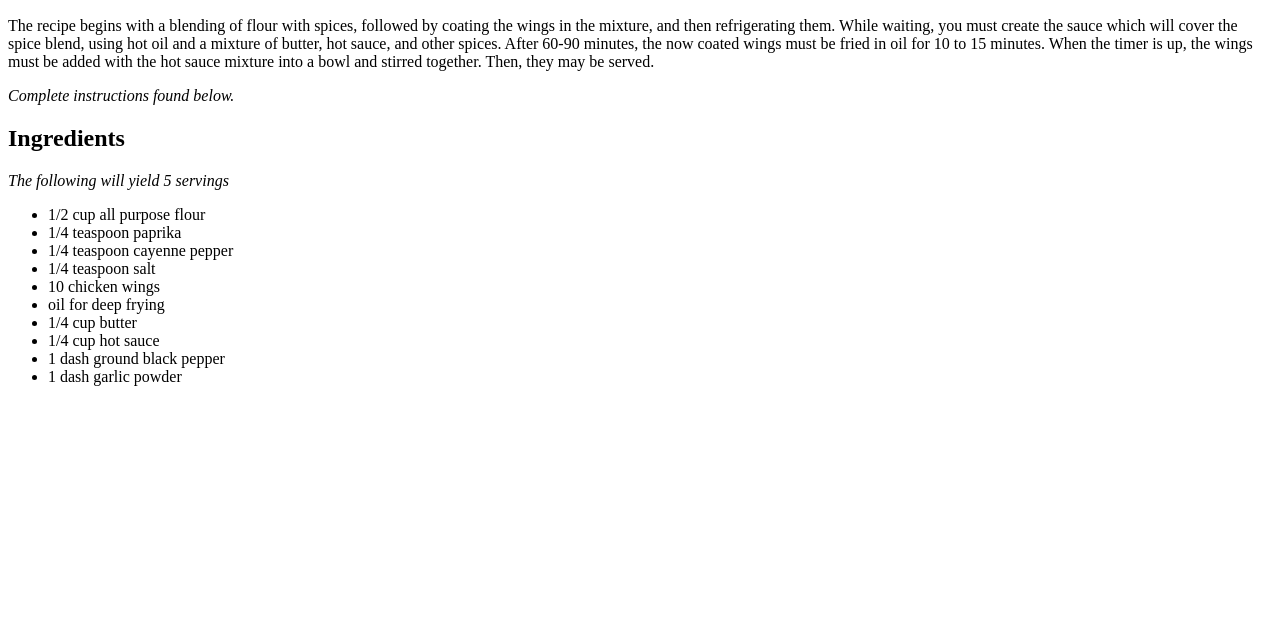
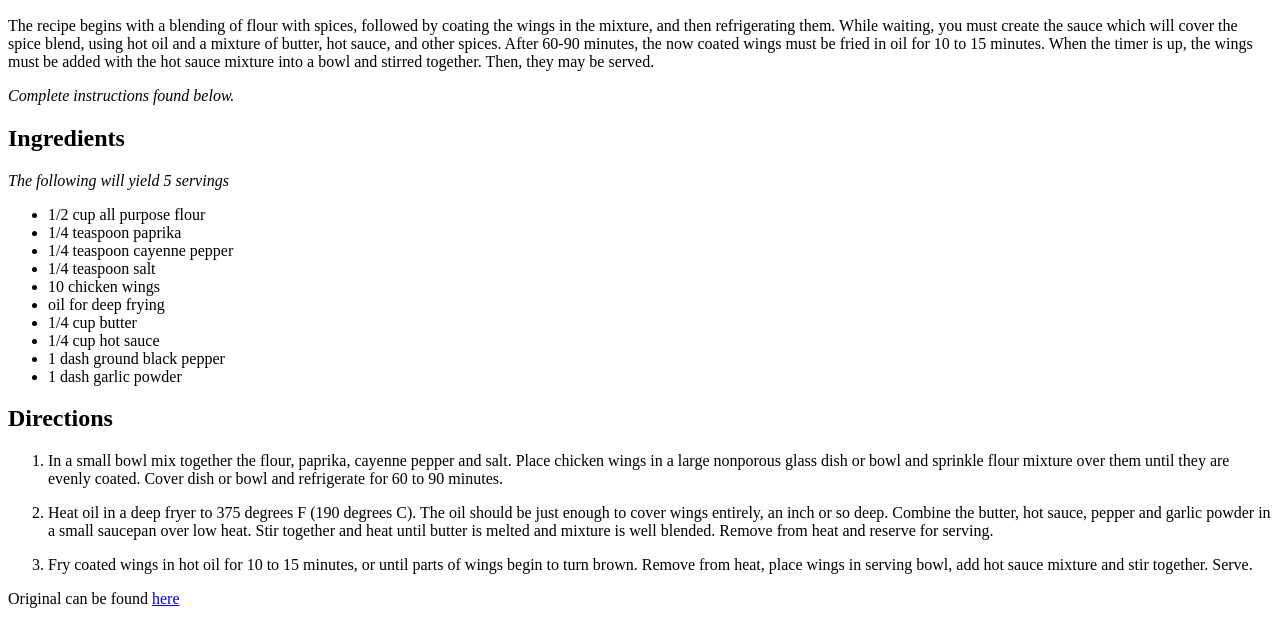
Before and after one commit to jaredw4332/odin-recipes, a plain HTML site: page recipes/chicken-wings.html in a window 1280 px wide. Shown: the part 434-1058 px from the top of the page. Before the commit the page ends 836 px from the top, so only its background shows below. Drawn offline with Linux system fonts and the light colour scheme.

Commit message:
Add directions and credit to chicken-wings.html

```diff
--- a/recipes/chicken-wings.html
+++ b/recipes/chicken-wings.html
@@ -33,5 +33,25 @@
         <li>1 dash ground black pepper</li>
         <li>1 dash garlic powder</li>
     </ul>
+
+    <h2>Directions</h2>
+    <ol>
+        <li>In a small bowl mix together the flour, paprika, cayenne pepper and salt.
+        Place chicken wings in a large nonporous glass dish or bowl and sprinkle flour
+        mixture over them until they are evenly coated. Cover dish or bowl and
+        refrigerate for 60 to 90 minutes.</li>
+        <p></p>
+        <li>Heat oil in a deep fryer to 375 degrees F (190 degrees C). The oil should
+         be just enough to cover wings entirely, an inch or so deep. Combine the
+        butter, hot sauce, pepper and garlic powder in a small saucepan over low heat.
+        Stir together and heat until butter is melted and mixture is well blended.
+        Remove from heat and reserve for serving.</li>
+        <p></p>
+        <li>Fry coated wings in hot oil for 10 to 15 minutes, or until parts of wings
+        begin to turn brown. Remove from heat, place wings in serving bowl, add
+        hot sauce mixture and stir together. Serve.</li>
+    </ol>
+
+<p>Original can be found <a href="https://www.allrecipes.com/recipe/24087/restaurant-style-buffalo-chicken-wings/">here</a></p>
 </body>
 </html>
```
